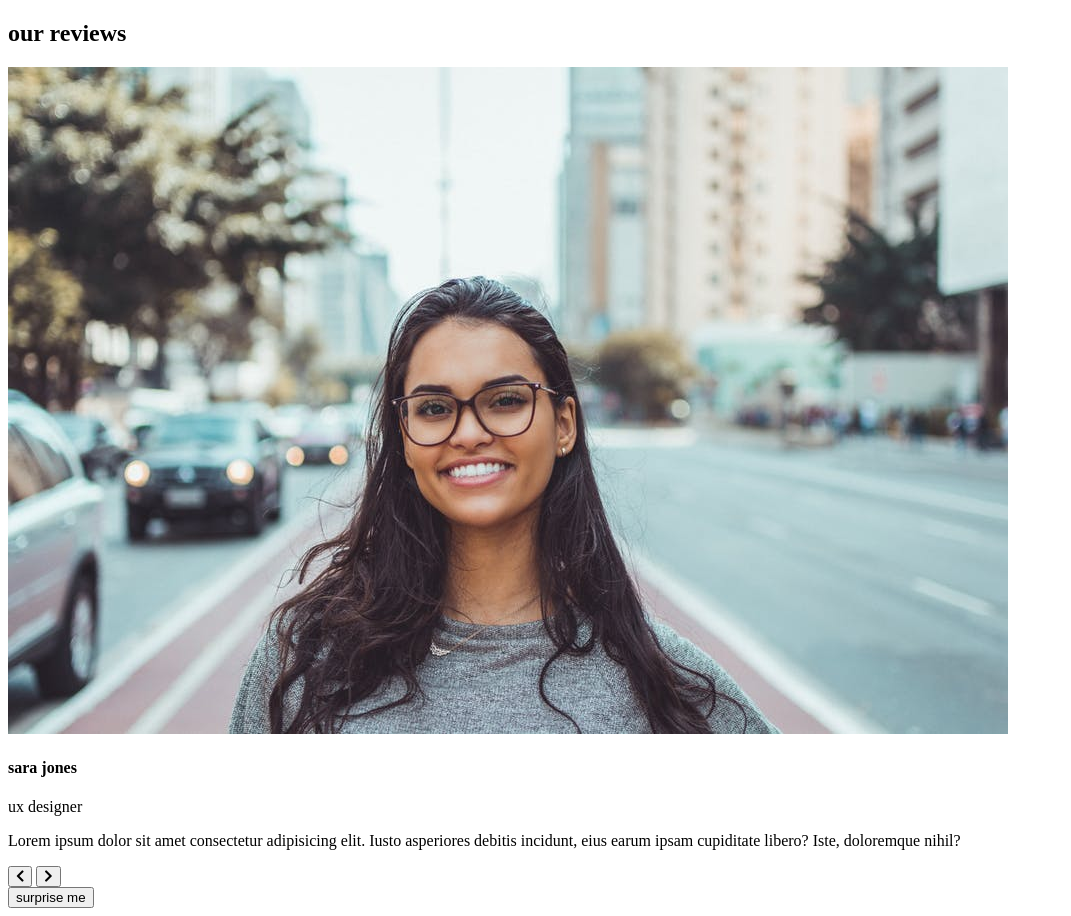
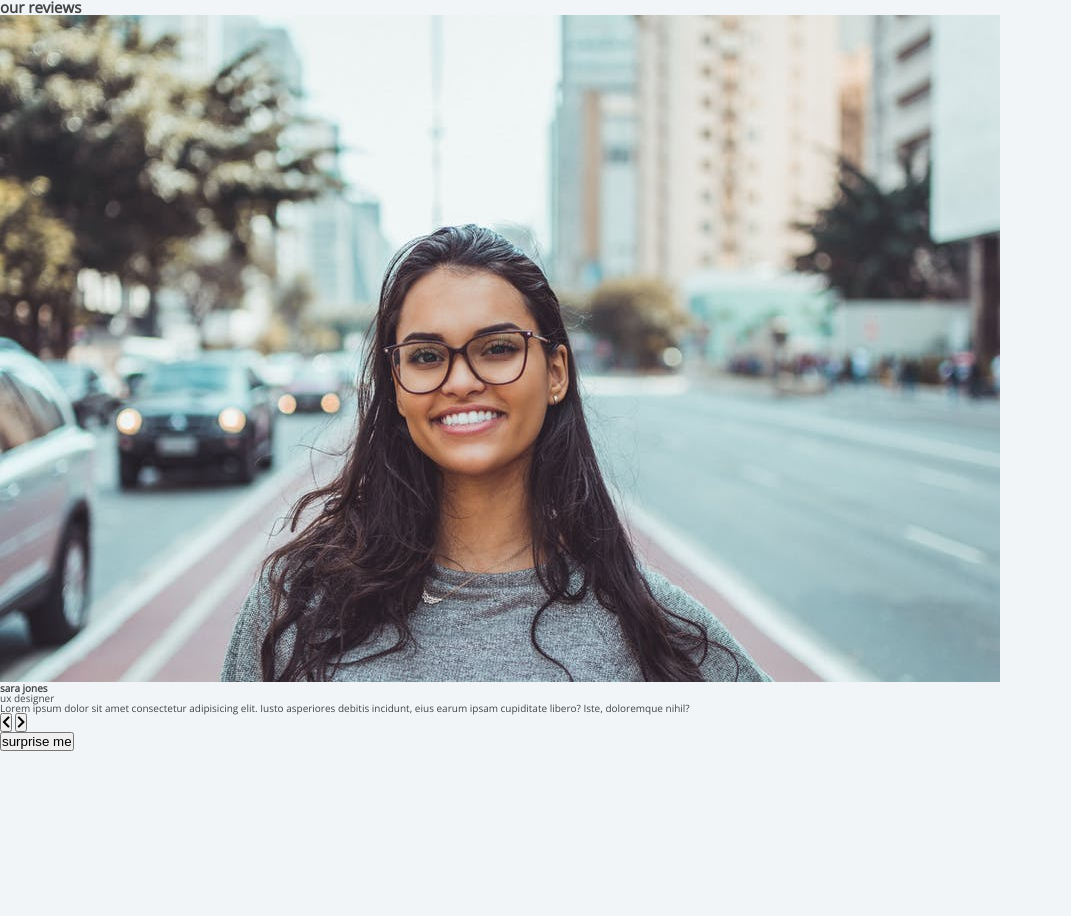
Before and after one commit to mfikriam/javascript-basic-projects, a plain HTML site: page 03-reviews/index.html in a window 1280 px wide. Shown: the whole page, without its empty margins (0-1071 px from the left). After the commit the page ends 800 px from the top, so only its background shows below. Drawn offline with nearby package versions, Linux system fonts and the light colour scheme.

Commit message:
add global styles

```diff
--- a/03-reviews/styles.css
+++ b/03-reviews/styles.css
@@ -7,3 +7,52 @@
 /******************************/
 /** VARIABLES */
 /******************************/
+
+:root {
+  /*? COLORS */
+  --clr-primary: #f1f5f8;
+  --clr-secondary: #49a6e9;
+  --clr-white: #fff;
+  --clr-black: #222;
+  --clr-grey-1: #f1f5f8;
+  --clr-grey-2: #444;
+
+  /*? FONTS */
+  --ff-primary: 'Roboto', sans-serif;
+  --ff-secondary: 'Open Sans', sans-serif;
+  --fw-default: 400;
+
+  /*? FONT SIZES */
+  --fs-default: 62.5%;
+
+  /*? OTHERS */
+  --ltr-spacing: 0.25rem;
+  --radius: 0.5rem;
+  --transition: all 0.3s linear;
+}
+
+/******************************/
+/** GLOBAL STYLES */
+/******************************/
+
+*,
+::after,
+::before {
+  margin: 0;
+  padding: 0;
+  box-sizing: inherit;
+}
+
+html {
+  box-sizing: border-box;
+  /* ? font-size: 10px; */
+  font-size: var(--fs-default);
+}
+
+body {
+  font-family: var(--ff-secondary);
+  font-weight: var(--fw-default);
+  background-color: var(--clr-grey-1);
+  color: var(--clr-grey-2);
+  line-height: 1;
+}
```
